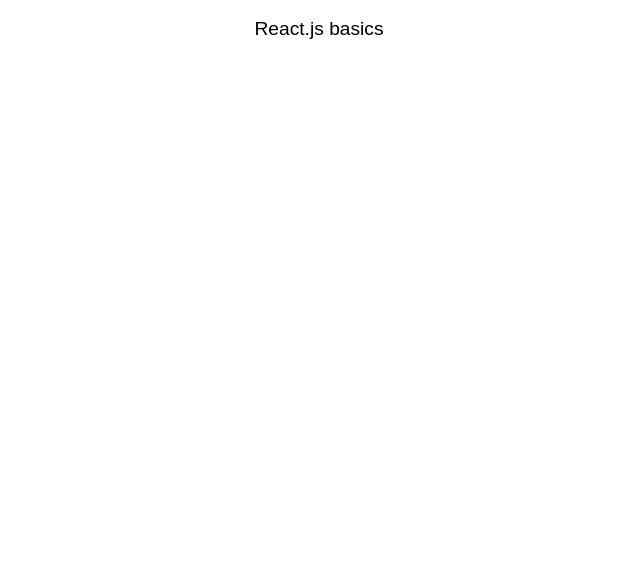
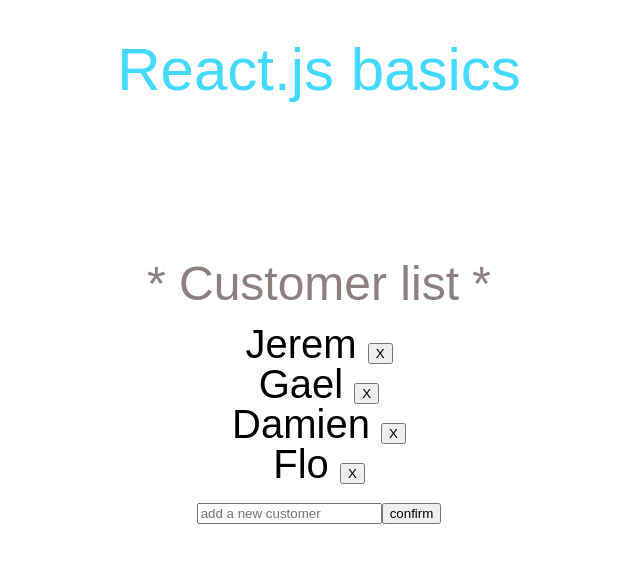
Before and after one commit to Developer-Musclay/React.js-bases, a React app: page / in a window 1280 px wide. Shown: the whole page, without its empty margins (321-961 px from the left). Built offline with nearby package versions, Linux system fonts and the light colour scheme.

Commit message:
Customer list

```diff
--- a/src/components/App/app.scss
+++ b/src/components/App/app.scss
@@ -1,5 +1,11 @@
 #app {
-  font-size: 1.2em;
+  font-size: 2.5em;
   text-align: center;
   margin: 1em;
+
+  h1 {
+    margin-bottom: 10rem;
+    color: rgb(68, 218, 255);
+    font-size: 1.5em;
+  }
 }
--- a/src/components/App/index.js
+++ b/src/components/App/index.js
@@ -3,11 +3,13 @@
 
 // == Import : local
 import './app.scss';
+import CustomerList from '../CustomerList';
 
 // == Composant
 const App = () => (
   <div id="app">
     <h1>React.js basics</h1>
+    <CustomerList />
   </div>
 );
 
--- /dev/null
+++ b/src/components/CustomerList/index.js
@@ -0,0 +1,44 @@
+// == Import : npm
+import React from 'react';
+
+// == Import : style
+import './list.scss';
+
+
+// == Composant
+class CustomerList extends React.Component {
+
+  state = {
+    clients: [
+      { id: 1, name: "Jerem" },
+      { id: 2, name: "Gael" },
+      { id: 3, name: "Damien" },
+      { id: 4, name: "Flo" }
+    ]
+  };
+
+
+  render() {
+    const title = "* Customer list *"
+
+    return (
+      <div>
+        <h2>{title}</h2>
+        <ul>
+          {this.state.clients.map(customer => (
+            <li>
+              {customer.name} <button>X</button>
+            </li>
+          ))}
+        </ul>
+        <form>
+          <input type="text" placeholder="add a new customer"></input>
+          <button>confirm</button>
+        </form>
+      </div>
+    );
+  }
+}
+
+// == Export
+export default CustomerList;
--- /dev/null
+++ b/src/components/CustomerList/list.scss
@@ -0,0 +1,5 @@
+h2 {
+  font-size: 1.2em;
+  margin-bottom: 1rem;
+  color: rgb(143, 128, 128);
+}
```
Also changed, not shown: README.md.
